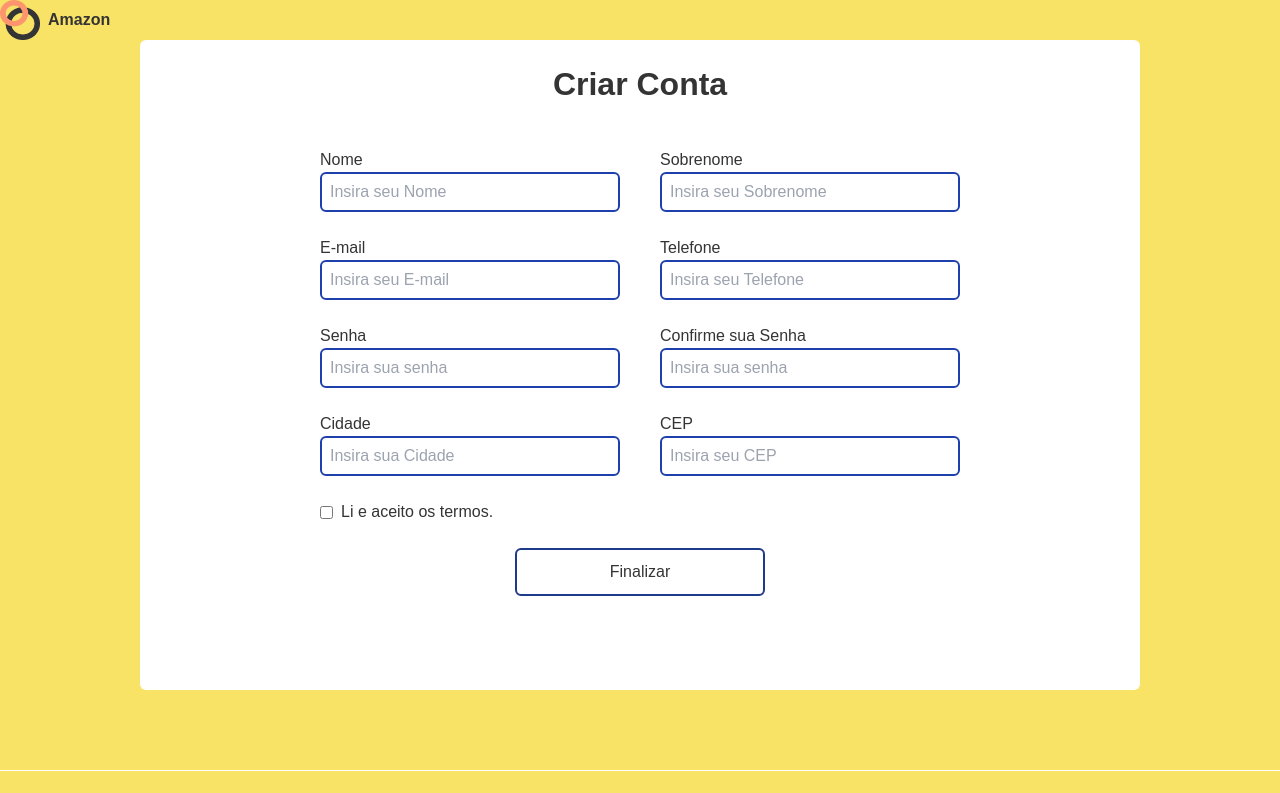
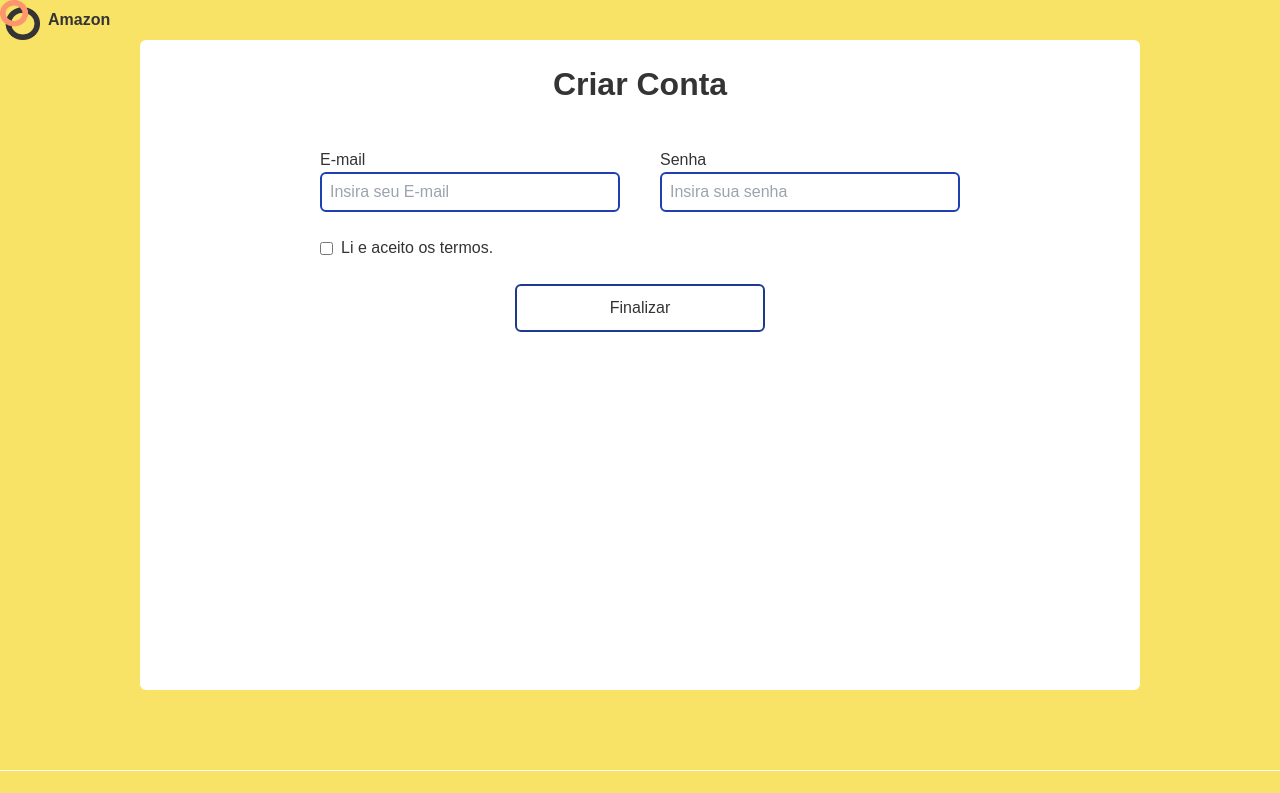
Before and after one commit to LucasP0/E_commerce_loja, a React (Vite) app: page /log/conta in a window 1280 px wide. Shown: the top 793 px of the page. Built offline with nearby package versions, Linux system fonts and the light colour scheme.

Commit message:
atualização

```diff
--- a/src/components/logIn/criarConta/ContaComponent.tsx
+++ b/src/components/logIn/criarConta/ContaComponent.tsx
@@ -1,10 +1,34 @@
 import { useState } from "react"
 import { Dados } from "./dados"
-import { Link } from "react-router-dom"
+import { Link, useNavigate } from "react-router-dom"
+import useAuth from "../../../hooks/useAuth"
 
 export const ContaComponent = () => {
   const [input, setInput] = useState('password')
   const [input2, setInput2] = useState('password')
+  const [email, setEmail] = useState("");
+  const [senha, setSenha] = useState("");
+  const [senhaConf, setSenhaConf] = useState("");
+  const[error, setError] = useState("");
+
+  const navigate = useNavigate();
+
+  const { signup } = useAuth();
+
+  const handleSignup = () => {
+
+
+    const res = signup(email, senha);
+
+    if(res) {
+      setError(res);
+      return;
+    }
+
+    alert("Usuário cadastrado com Sucesso!");
+    navigate("/log")
+  };
+
 
   return (
     <div className="flex flex-row items-center justify-center">
@@ -12,26 +36,23 @@ export const ContaComponent = () => {
         <h1 className="text-[2rem] font-semibold mt-5">Criar Conta</h1>
         <section className="grid grid-cols-2 gap-x-10 gap-y-6 mt-10">
 
-          <Dados string={'Nome'} type={'text'} placeholder={'Insira seu Nome'} />
-          <Dados string={'Sobrenome'} type={'text'} placeholder={'Insira seu Sobrenome'} />
-          <Dados string={'E-mail'} type={'text'} placeholder={'Insira seu E-mail'} />
-          <Dados string={'Telefone'} type={'number'} placeholder={'Insira seu Telefone'} />
-          <Dados string={'Senha'} type={input} placeholder={'Insira sua senha'} />
-          <Dados string={'Confirme sua Senha'} type={input2} placeholder={'Insira sua senha'} /> <Dados string={'Cidade'} type={'text'} placeholder={'Insira sua Cidade'} />
-          <Dados string={'CEP'} placeholder="Insira seu CEP" type={'number'} />
-          {/* <h1 onClick={() => input === 'password' ? setInput('type') : setInput('password') }>AQUI</h1> */}
+          <Dados onChange={(e) => [setEmail(e.target.value), setError("")]} string={'E-mail'} type={'text'} placeholder={'Insira seu E-mail'}  />
+
+          <Dados onChange={(e) => [setSenha(e.target.value), setError("")]} string={'Senha'} type={input} placeholder={'Insira sua senha'} />
+
+
+
+          {error}
           <div className="flex flex-row gap-2 items-center">
+
             <input type="checkbox" name="ok" id="ok" />
             <label htmlFor="ok">
               <h2>Li e aceito os termos.</h2>
             </label>
           </div>
         </section>
-        <Link to={'/log'}>
-          <button className="w-[250px] h-12 mt-6 border-blue-900 rounded-md hover:bg-black hover:text-white border-2 ">Finalizar
+          <button onClick={handleSignup} className="w-[250px] h-12 mt-6 border-blue-900 rounded-md hover:bg-black hover:text-white border-2 ">Finalizar
           </button>
-        </Link>
-
 
       </div>
     </div>
--- a/src/components/logIn/log/logComponent.tsx
+++ b/src/components/logIn/log/logComponent.tsx
@@ -1,13 +1,33 @@
 import { KeyRound, Mail } from "lucide-react"
 import { useState } from "react";
-import { Link } from "react-router-dom";
+import { Link, useNavigate } from "react-router-dom";
+import useAuth from "../../../hooks/useAuth";
 
 export const LogComponent = () => {
+  const { signin }: any = useAuth();
+  const navigate = useNavigate()
+
   const [email, setEmail] = useState("");
   const [senha, setSenha] = useState("");
   const [error, setError] = useState("");
   const [input, setInput] = useState('password');
   const handleChange = () => { input === 'password' ? setInput('type') : setInput('password') }
+
+  const handleLogin = () => {
+    if (!email || !senha) {
+      setError("Peencha todos os Campos")
+      return;
+    }
+    const res = signin(email, senha);
+
+    if (res) {
+      setError(res);
+      return;
+    }
+    navigate("/log")
+  }
+
+
 
   return (
     <div className="flex items-center justify-center">
@@ -31,16 +51,19 @@ export const LogComponent = () => {
               <input
                 type={input}
                 className="w-[300px] border-2 border-blue-800 rounded-md h-10 p-2 outline-none" placeholder="Insira sua senha"
-                onChange={(e) => [setSenha(e.target.value). setError("")]}
+                onChange={(e) => [setSenha(e.target.value).setError("")]}
               />
+              <span>{error}</span>
             </div>
-            <button className="w-[250px] h-12 mt-6 border-blue-900 rounded-md hover:bg-black hover:text-white border-2 ">Entrar
+            <button
+              onClick={handleLogin}
+              className="w-[250px] h-12 mt-6 border-blue-900 rounded-md hover:bg-black hover:text-white border-2 ">Entrar
             </button>
             <Link to={'/log/forgot'} className="w-full">
               <h2 className="text-right w-full text-blue-800 hover:text-gray-600 mt-2">Esqueci a senha</h2>
             </Link>
             <Link to={'/log/conta'} className="w-full">
-            <h2 className="text-right w-full text-blue-800 hover:text-gray-600">Criar Conta</h2>
+              <h2 className="text-right w-full text-blue-800 hover:text-gray-600">Criar Conta</h2>
             </Link>
 
           </div>
```
